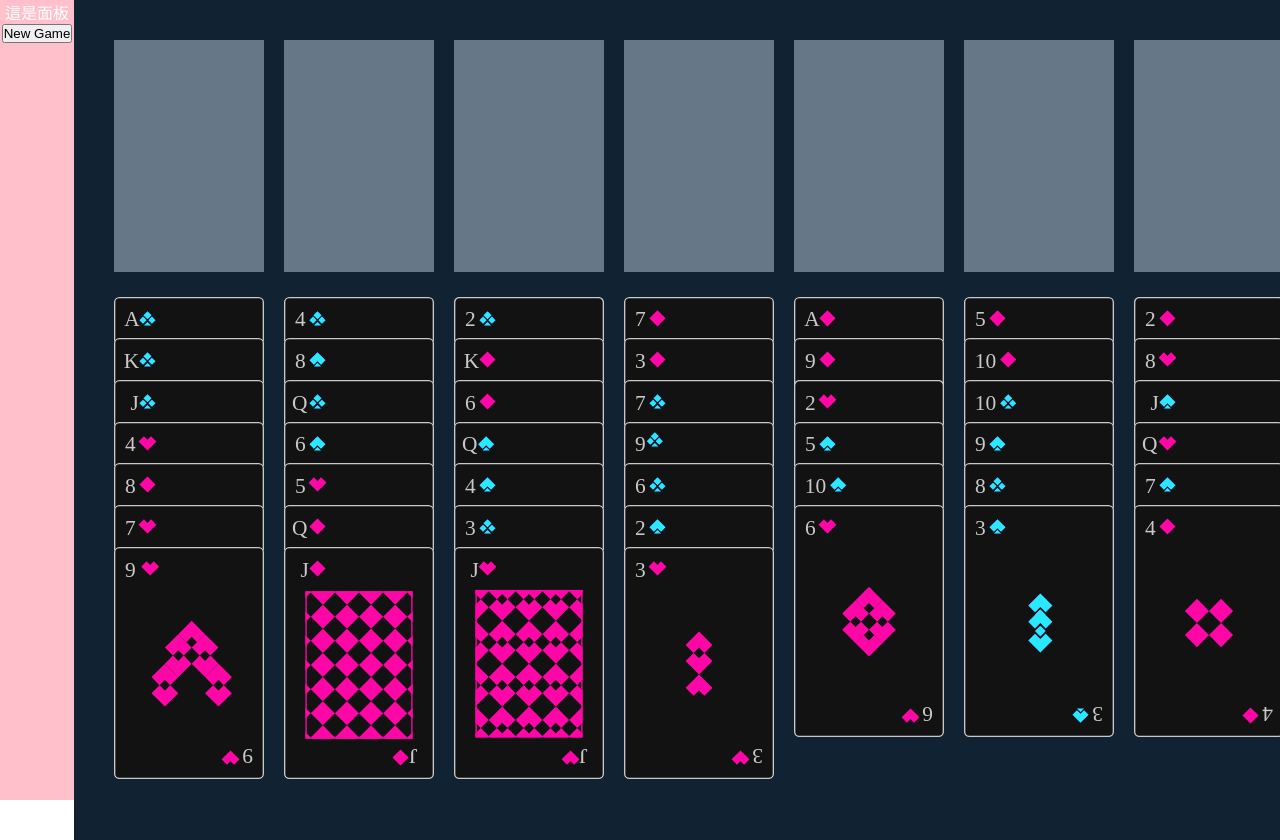
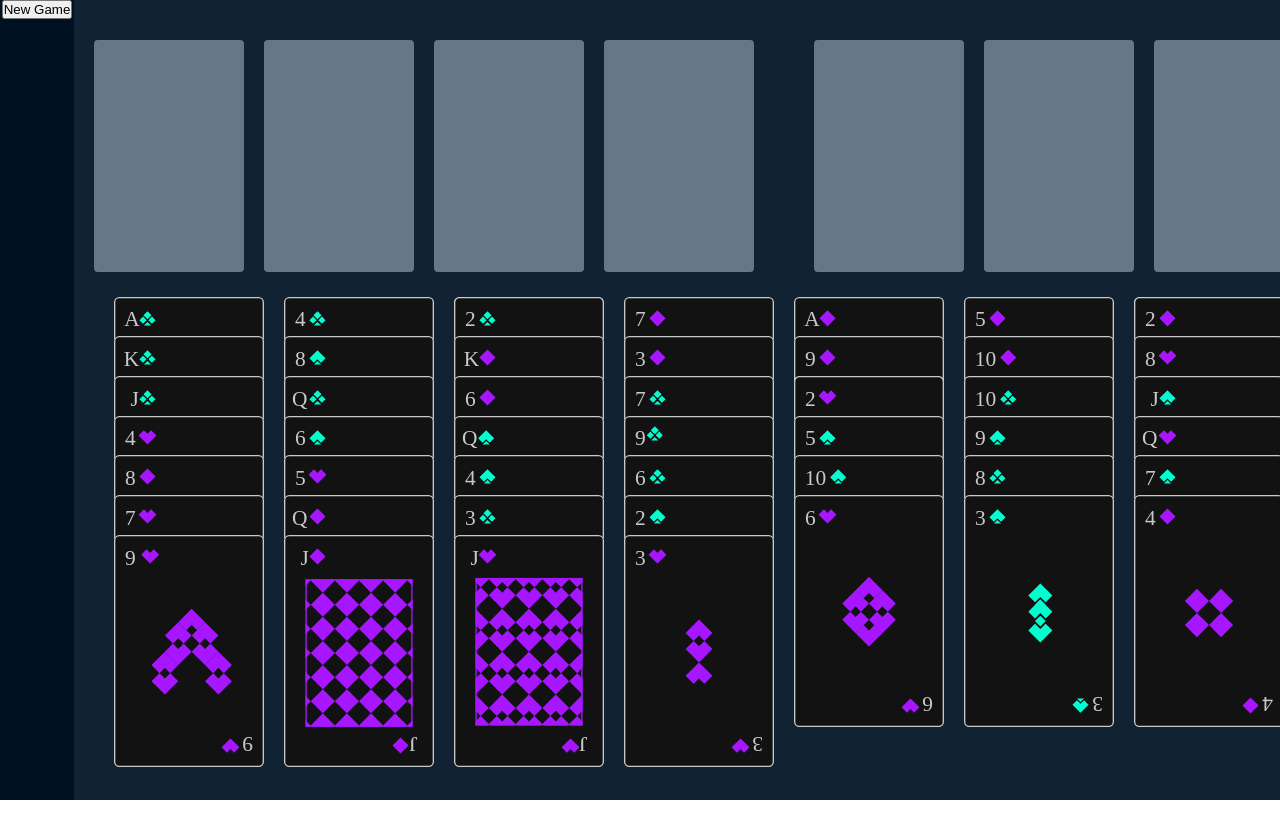
Before and after one commit to MannaChen/FreeCell, a Vue app: page / in a window 1280 px wide. Shown: the top 840 px of the page. After the commit the page ends 800 px from the top, so only its background shows below. Built offline with nearby package versions, Linux system fonts and the light colour scheme.

Commit message:
drag & drop
1. 可以把卡片拉到左上方暫存區，並從原陣列消失
2. 可以把卡片拉到右上方完成區，並從原陣列消失
3. 可以把卡片拉到其他行尾端，並從原陣列消失
* 皆含邏輯判斷
4. 樣式檔案獨立

```diff
--- a/src/App.vue
+++ b/src/App.vue
@@ -1,36 +1,47 @@
 <template>
   <div id="app">
-    <section class="panel">這是面板
+    <section class="panel">
       <button @click="onClickNewGame">New Game</button>
     </section>
     <section class="deck">
       <div class="top-deck">
         <div class="temp-deck">
-          <div class="block" @drop="drop" @dragover="allowDrop"></div>
-          <div class="block" @drop="drop" @dragover="allowDrop"></div>
-          <div class="block" @drop="drop" @dragover="allowDrop"></div>
-          <div class="block" @drop="drop" @dragover="allowDrop"></div>
+          <div
+            v-for="(cardId, i) in tempDeck" :key="i"
+            class="block"
+            @drop="onDropTempBlock(i)"
+            @dragover="allowDrop"
+          >
+            <card v-if="cardId" :cardId="cardId" />
+          </div>
         </div>
         <div class="finish-deck">
-          <div class="block"></div>
-          <div class="block"></div>
-          <div class="block"></div>
-          <div class="block"></div>
+          <div
+            v-for="(cardId, i) in finishDeck" :key="i"
+            class="block"
+            @drop="onDropFinishBlock(i)"
+            @dragover="allowDrop"
+          >
+            <card v-if="cardId" :cardId="cardId" />
+          </div>
         </div>
       </div>
       <div class="main-deck">
-        <div class="column" v-for="(column, index) in mainDeck" :key="index">
-          <div class="card-wrap" v-for="(card, index) in column" :key="index">
-            <img
-              draggable
-              @dragstart="drag"
-              :id="card"
-              class="card-image"
-              :src="require(`@/assets/card-${card}.svg`)"
-              alt="card">
-          </div>
-          <!-- drop 區塊 -->
-          <div class="card-wrap" @drop="drop" @dragover="allowDrop"></div>
+        <div class="cards-column" v-for="(cards, columnIndex) in mainDeck" :key="columnIndex">
+          <cards-column
+            :cards="cards"
+            :columnIndex="columnIndex"
+            @onDropCardColumn="onDropCardColumn"
+          >
+            <card
+              v-for="(cardId, cardIndex) in cards"
+              :cardId="cardId"
+              :columnIndex="columnIndex"
+              :cardIndex="cardIndex"
+              :key="cardId"
+              @drag="onDragSingleCard"
+            />
+          </cards-column>
         </div>
       </div>
     </section>
@@ -38,38 +49,84 @@
 </template>
 
 <script>
+import Card from '@/components/Card.vue';
+import CardsColumn from '@/components/CardsColumn.vue';
 
 export default {
   name: 'app',
   components: {
+    Card, CardsColumn,
   },
   data() {
     return {
+      // basic setting
+      cardType: ['spade', 'heart', 'diamond', 'club'],
+      mainDeckCardNum: [7, 7, 7, 7, 6, 6, 6, 6,],
+
+      // per game setting
       shuffledCards: [],
-      cardType: ['spade', 'heart', 'diamond', 'club'],
       mainDeck: [[], [], [], [], [], [], [], []],
       tempDeck: ['', '', '', ''],
       finishDeck: ['', '', '', ''],
+
+      // per move
+      dragTargetCardId: '',
+      dragTargetCardIndex: '',
+      dragTargetColumnIndex: '',
       timer: 0,
       screenshot: [],
     }
   },
+  computed: {
+  },
   methods: {
-    drag(e) {
-      e.dataTransfer.setData("text", e.target.id);
-      console.log(e.target.id);
+    // main game logic
+    onDragSingleCard(cardId, cardIndex, columnIndex) {
+      this.dragTargetCardId = cardId;
+      this.dragTargetCardIndex = cardIndex;
+      this.dragTargetColumnIndex = columnIndex;
     },
-    drop(e) {
-      e.preventDefault();
-      const data = e.dataTransfer.getData("text");
-      e.target.appendChild(document.getElementById(data));
+    onDropTempBlock(i) {
+      if (this.tempDeck[i]) return;
+
+      this.$set(this.tempDeck, i, this.dragTargetCardId);
+      this.mainDeck[this.dragTargetColumnIndex].pop();
     },
-    allowDrop(e) {
-      e.preventDefault();
+    onDropFinishBlock(i) {
+      const card1 = this.finishDeck[i];
+      const card2 = this.dragTargetCardId
+
+      if (
+        (this.isSameCardType(card1, card2) && this.isAscendentCardNumber(card1, card2))
+        || (this.dragTargetCardId.split('-')[1] === '1' && !this.finishDeck[i])
+      ) {
+        this.$set(this.finishDeck, i, this.dragTargetCardId);
+        this.mainDeck[this.dragTargetColumnIndex].pop();
+      };
     },
+    onDropCardColumn(columnIndex) {
+      // 取得最末牌 card id
+      const length = this.mainDeck[columnIndex].length;
+      const endCardId = this.mainDeck[columnIndex][length - 1];
+
+      // 判定不同顏色、數字小一號
+      if (
+        this.isDiffCardColor(this.dragTargetCardId, endCardId)
+        && this.isDescentCardNumber(endCardId, this.dragTargetCardId)
+        ) {
+        this.mainDeck[this.dragTargetColumnIndex].pop();
+        this.mainDeck[columnIndex].push(this.dragTargetCardId);
+      }
+    },
+
+    // new game
     onClickNewGame() {
+      // reset
+      this.mainDeck = [[], [], [], [], [], [], [], []];
+      this.tempDeck = ['', '', '', ''];
+      this.finishDeck = ['', '', '', ''];
+
       let cards = [];
-      this.mainDeck = [[], [], [], [], [], [], [], []];
       this.cardType.forEach((type) => {
         for (let i = 1; i <= 13; i++) {
           cards.push(`${type}-${i}`);
@@ -95,6 +152,25 @@ export default {
           this.mainDeck[0].push(this.shuffledCards[i]);
         }
       }
+    },
+
+    // some utils methods
+    isSameCardType(a, b) {
+      return a.split('-')[0] === b.split('-')[0]
+    },
+    isAscendentCardNumber(a, b) {
+      return parseInt(a.split('-')[1]) === parseInt(b.split('-')[1]) - 1
+    },
+    isDescentCardNumber(a, b) {
+      return parseInt(a.split('-')[1]) === parseInt(b.split('-')[1]) + 1
+    },
+    isDiffCardColor(a, b) {
+      const aColor = (a.split('-')[0] === 'heart' || a.split('-')[0] === 'diamond') ? 'red' : 'black';
+      const bColor = (b.split('-')[0] === 'heart' || b.split('-')[0] === 'diamond') ? 'red' : 'black';
+      return aColor !== bColor;
+    },
+    allowDrop(e) {
+      e.preventDefault();
     },
     shuffle(array) {
       let currentIndex = array.length;
@@ -122,89 +198,7 @@ export default {
 </script>
 
 <style lang="scss">
-/* reset */
-* {
-  margin: 0;
-  padding: 0;
-  box-sizing: border-box;
-  // outline: 1px solid red;
-}
-#app {
-  font-family: 'Avenir', Helvetica, Arial, sans-serif;
-  -webkit-font-smoothing: antialiased;
-  -moz-osx-font-smoothing: grayscale;
-  text-align: center;
-  color: white;
-  background-color: #000;
-  width: 100%;
-  height: 100vh;
-  display: flex;
-}
+@import '@/scss/reset.scss';
+@import '@/scss/app.scss';
 
-.panel {
-  background-color: pink;
-  height: 100%;
-  flex: 0 0 74px;
-}
-.deck {
-  flex: 1;
-  display: flex;
-  flex-direction: column;
-  .top-deck {
-    width: 100%;
-    flex: 0 0 173px;
-    background-color: #112233;
-    padding: 40px 0 5px 0;
-    display: flex;
-    justify-content: center;
-    .temp-deck, .finish-deck {
-      display: flex;
-      .block {
-        width: 150px;
-        height: 231.7px;
-        background: #667788;
-        &:not(:first-child) {
-          margin-left: 20px;
-        }
-        .card-image {
-          width: 100%;
-          height: 100%;
-        }
-      }
-    }
-    .finish-deck {
-      margin-left: 20px;
-    }
-  }
-  .main-deck {
-    width: 100%;
-    flex: 1;
-    background-color: #112233;
-    display: flex;
-    justify-content: center;
-    padding: 20px 40px;
-    .column {
-      display: flex;
-      flex-direction: column;
-      &:not(:first-child) {
-        margin-left: 20px;
-      }
-      .card-wrap {
-        width: 150px;
-        height: 231.7px;
-        &:not(:first-child) {
-          margin-top: -190px;
-        }
-        &:last-child {
-          z-index: 1;
-        }
-        .card-image {
-          width: 100%;
-          height: 100%;
-          filter: hue-rotate(35deg);
-        }
-      }
-    }
-  }
-}
 </style>
--- /dev/null
+++ b/src/components/Card.vue
@@ -0,0 +1,50 @@
+<template>
+  <img
+    class="card-image"
+    draggable
+    @dragstart="drag"
+    :id="cardId"
+    :src="require(`@/assets/card-${cardId}.svg`)"
+    alt="cardId">
+</template>
+
+<script>
+export default {
+  props: {
+    cardId: {
+      type: String,
+      default: '',
+    },
+    columnIndex: {
+      type: Number,
+      default: -1,
+    },
+    cardIndex: {
+      type: Number,
+      default: -1,
+    }
+  },
+  data() {
+    return {
+    }
+  },
+  methods: {
+    drag() {
+      this.$emit('drag', this.cardId, this.cardIndex, this.columnIndex);
+    },
+  }
+}
+</script>
+
+<style lang="scss" scoped>
+.card-image {
+  width: 100%;
+  height: 231.7px;
+  &:not(:first-child) {
+    margin-top: -196px;
+  }
+  &:last-child {
+    z-index: 1;
+  }
+}
+</style>
--- /dev/null
+++ b/src/components/CardsColumn.vue
@@ -0,0 +1,40 @@
+<template>
+  <div class="cards-wrap"
+    @drop="onDropCardColumn"
+    @dragover="allowDrop"
+  >
+    <slot />
+  </div>
+</template>
+
+<script>
+export default {
+  props: {
+    cards: {
+      type: Array,
+      default: [],
+    },
+    columnIndex: {
+      type: Number,
+      default: 0,
+    }
+  },
+  data() {
+    return {
+
+    }
+  },
+  methods: {
+    onDropCardColumn() {
+      this.$emit('onDropCardColumn', this.columnIndex);
+    },
+    allowDrop(e) {
+      e.preventDefault();
+    },
+  }
+}
+</script>
+
+<style lang="scss" scoped>
+
+</style>
--- /dev/null
+++ b/src/scss/app.scss
@@ -0,0 +1,63 @@
+#app {
+  font-family: 'Avenir', Helvetica, Arial, sans-serif;
+  -webkit-font-smoothing: antialiased;
+  -moz-osx-font-smoothing: grayscale;
+  text-align: center;
+  color: white;
+  background-color: #000;
+  width: 100%;
+  height: 100vh;
+  display: flex;
+}
+
+.panel {
+  background-color: #001122;
+  height: 100%;
+  flex: 0 0 74px;
+}
+.deck {
+  flex: 1;
+  display: flex;
+  flex-direction: column;
+  .top-deck {
+    width: 100%;
+    flex: 0 0 173px;
+    background-color: #112233;
+    padding: 40px 0 5px 0;
+    display: flex;
+    justify-content: center;
+    .temp-deck, .finish-deck {
+      display: flex;
+      .block {
+        width: 150px;
+        height: 231.7px;
+        border-radius: 4px;
+        background: #667788;
+        &:not(:first-child) {
+          margin-left: 20px;
+        }
+        .card-image {
+          width: 100%;
+          height: 100%;
+        }
+      }
+    }
+    .finish-deck {
+      margin-left: 60px;
+    }
+  }
+  .main-deck {
+    width: 100%;
+    flex: 1;
+    background-color: #112233;
+    display: flex;
+    justify-content: center;
+    padding: 20px 40px;
+    .cards-column {
+      width: 150px;
+      &:not(:first-child) {
+        margin-left: 20px;
+      }
+    }
+  }
+}
--- /dev/null
+++ b/src/scss/reset.scss
@@ -0,0 +1,7 @@
+/* reset */
+* {
+  margin: 0;
+  padding: 0;
+  box-sizing: border-box;
+  // outline: 1px solid red;
+}
```
